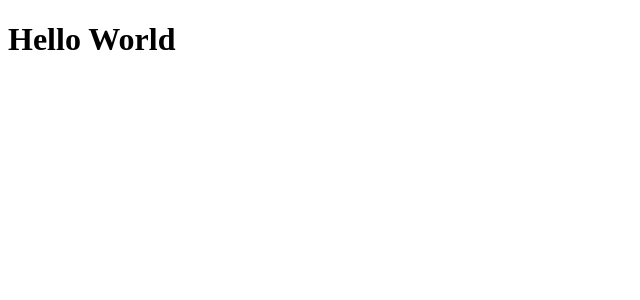
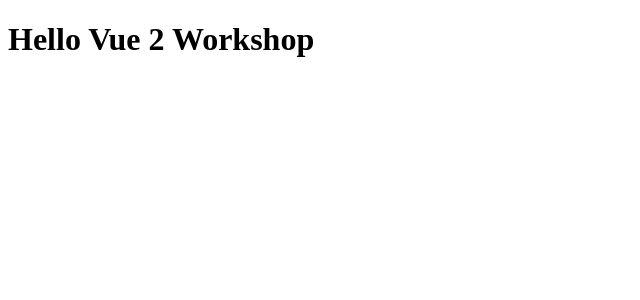
Before and after one commit to kulosos/vue2-workshop, a Vue app: page / in a window 1280 px wide. Shown: the top 300 px of the page, without its empty margins (0-640 px from the left). Built offline with nearby package versions, Linux system fonts and the light colour scheme; a small style sheet from the web is missing.

Commit message:
change project name

```diff
--- a/package.json
+++ b/package.json
@@ -1,6 +1,6 @@
 {
-  "name": "BahnX",
-  "version": "0.1.0",
+  "name": "vu2-workshop",
+  "version": "1.0.0",
   "private": true,
   "scripts": {
     "serve": "vue-cli-service serve",
--- a/src/components/HelloWorld.vue
+++ b/src/components/HelloWorld.vue
@@ -1,5 +1,5 @@
 <template>
- <h1>Hello World</h1>
+ <h1>Hello Vue 2 Workshop</h1>
 </template>
 
 <script lang="ts">
```
